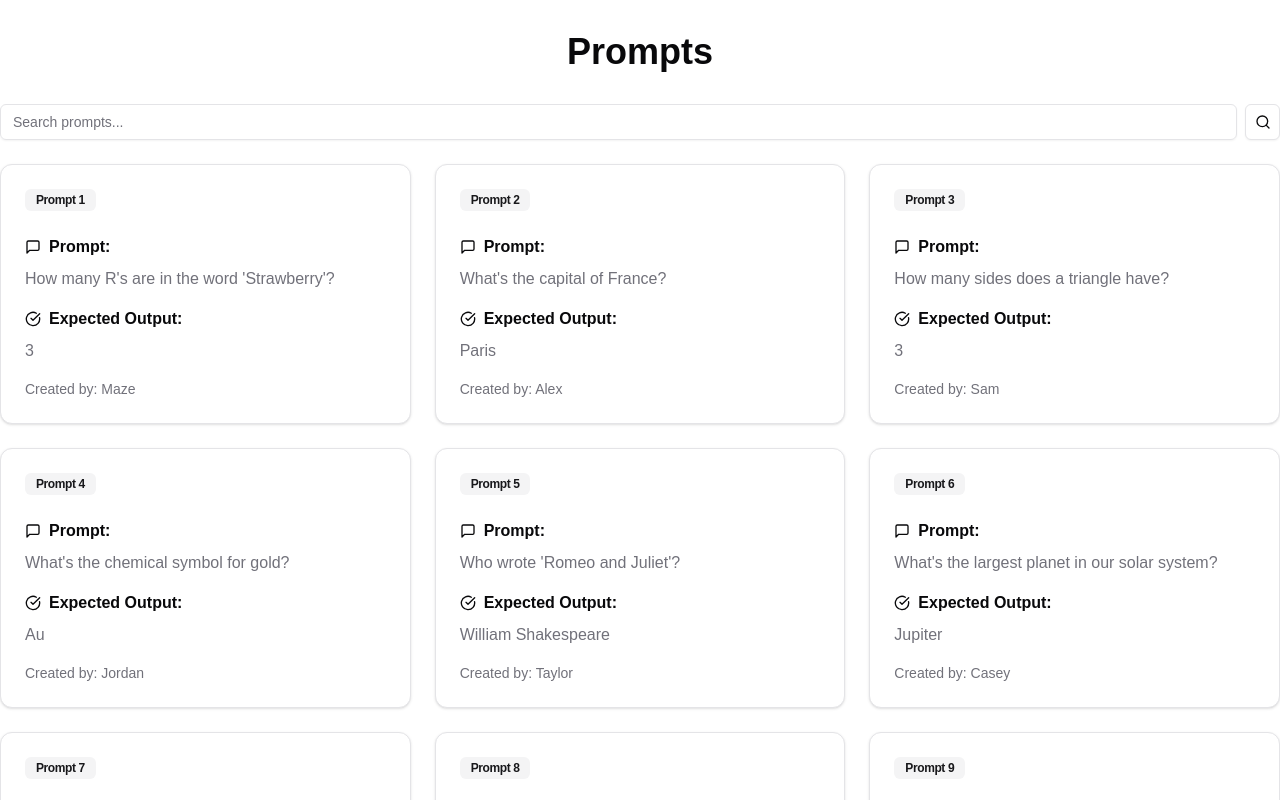
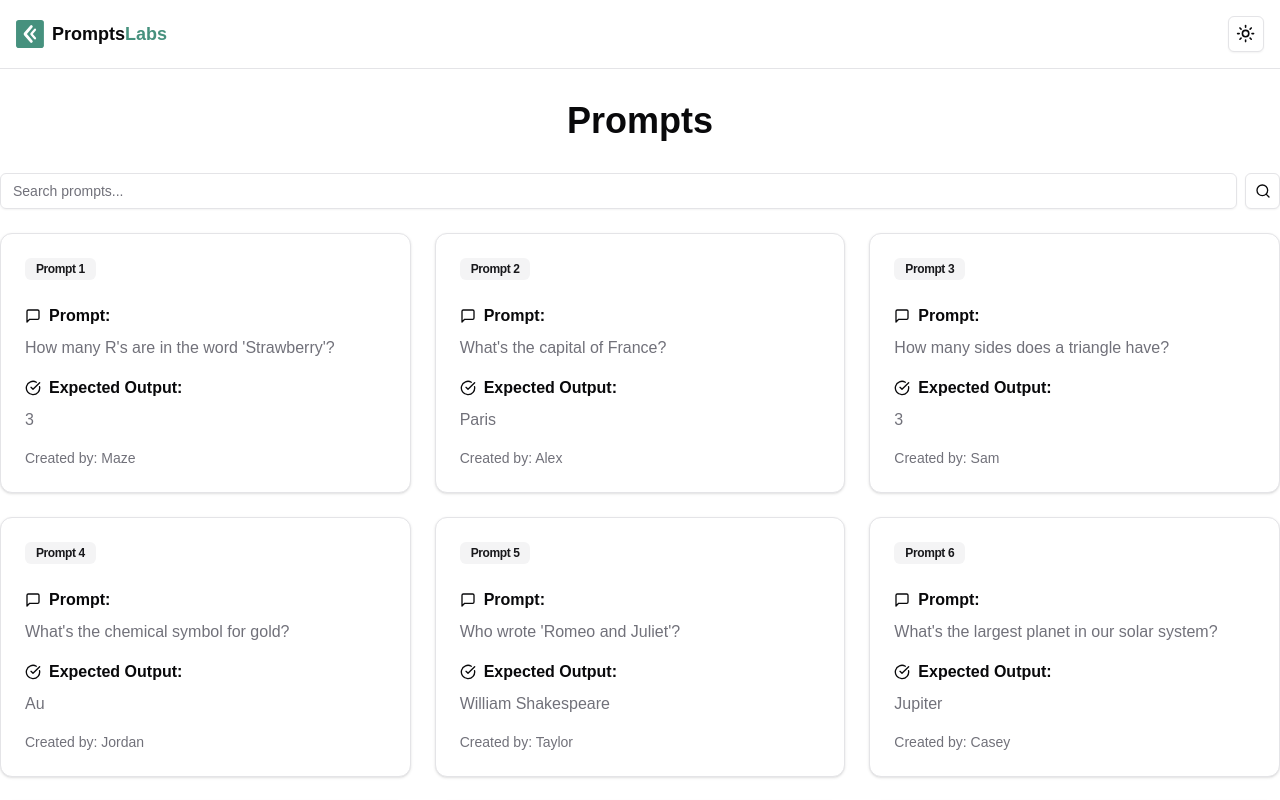
Before and after one commit to mazeincoding/PromptsLabs, a Next.js app: page /prompts in a window 1280 px wide. Shown: the top 800 px of the page. Built offline with nearby package versions, Linux system fonts and the light colour scheme.

Commit message:
Added header to /prompts page

```diff
--- a/src/app/prompts/page.tsx
+++ b/src/app/prompts/page.tsx
@@ -5,6 +5,7 @@ import { Button } from "@/components/ui/button";
 import { Search } from "lucide-react";
 import { useState } from "react";
 import { PromptCard } from "@/components/prompt-card";
+import { Header } from "@/components/header";
 
 export default function Prompts() {
   const [search_query, set_search_query] = useState("");
@@ -14,6 +15,8 @@ export default function Prompts() {
   );
 
   return (
+    <>
+      <Header />
       <div className="container mx-auto py-8">
         <h1 className="text-4xl font-bold mb-8 text-center">Prompts</h1>
         <div className="mb-6 flex items-center gap-2">
@@ -33,5 +36,6 @@ export default function Prompts() {
           ))}
         </div>
       </div>
+    </>
   );
 }
```
Lines whose indentation alone changed are shown as unchanged.
